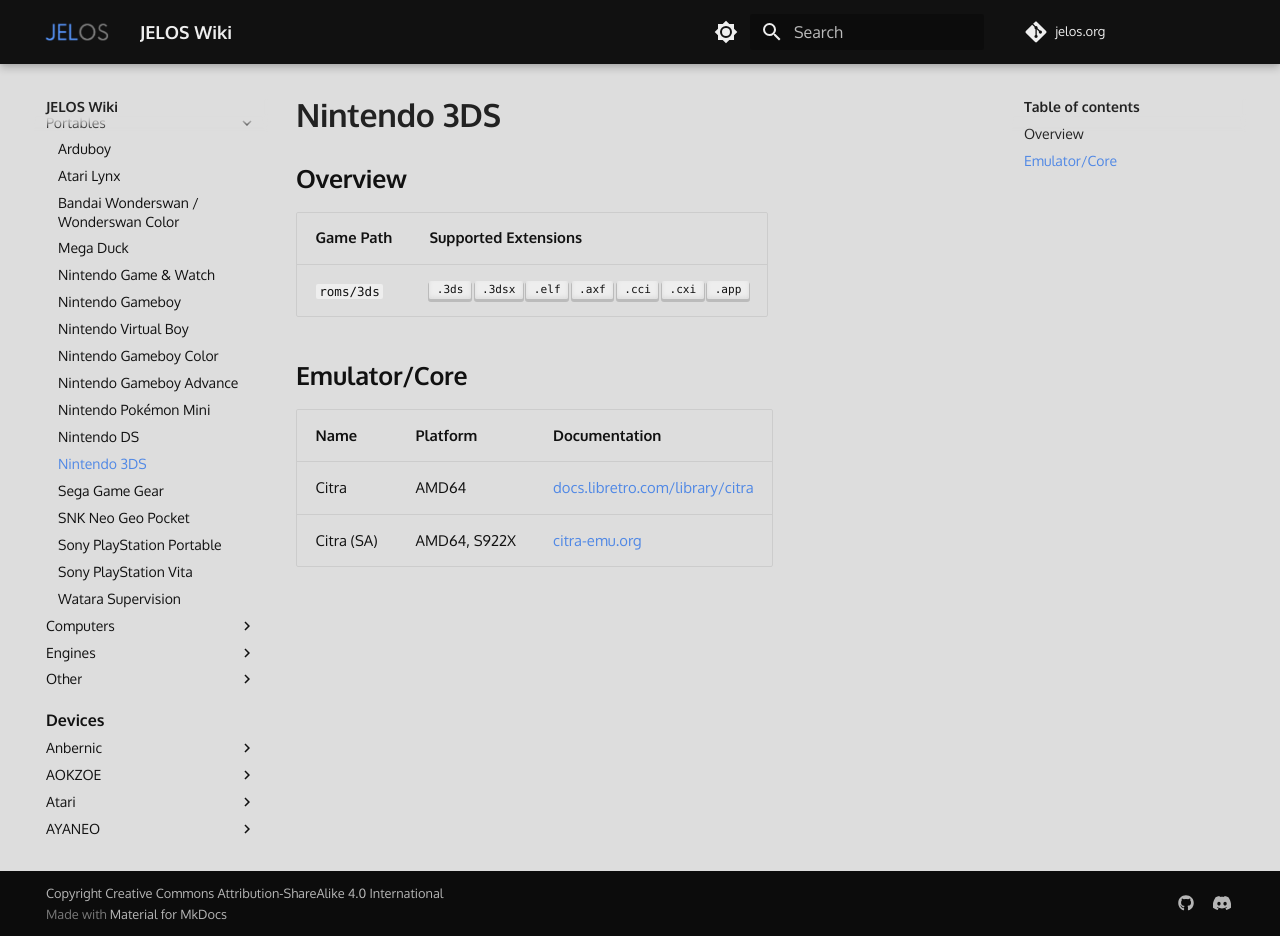
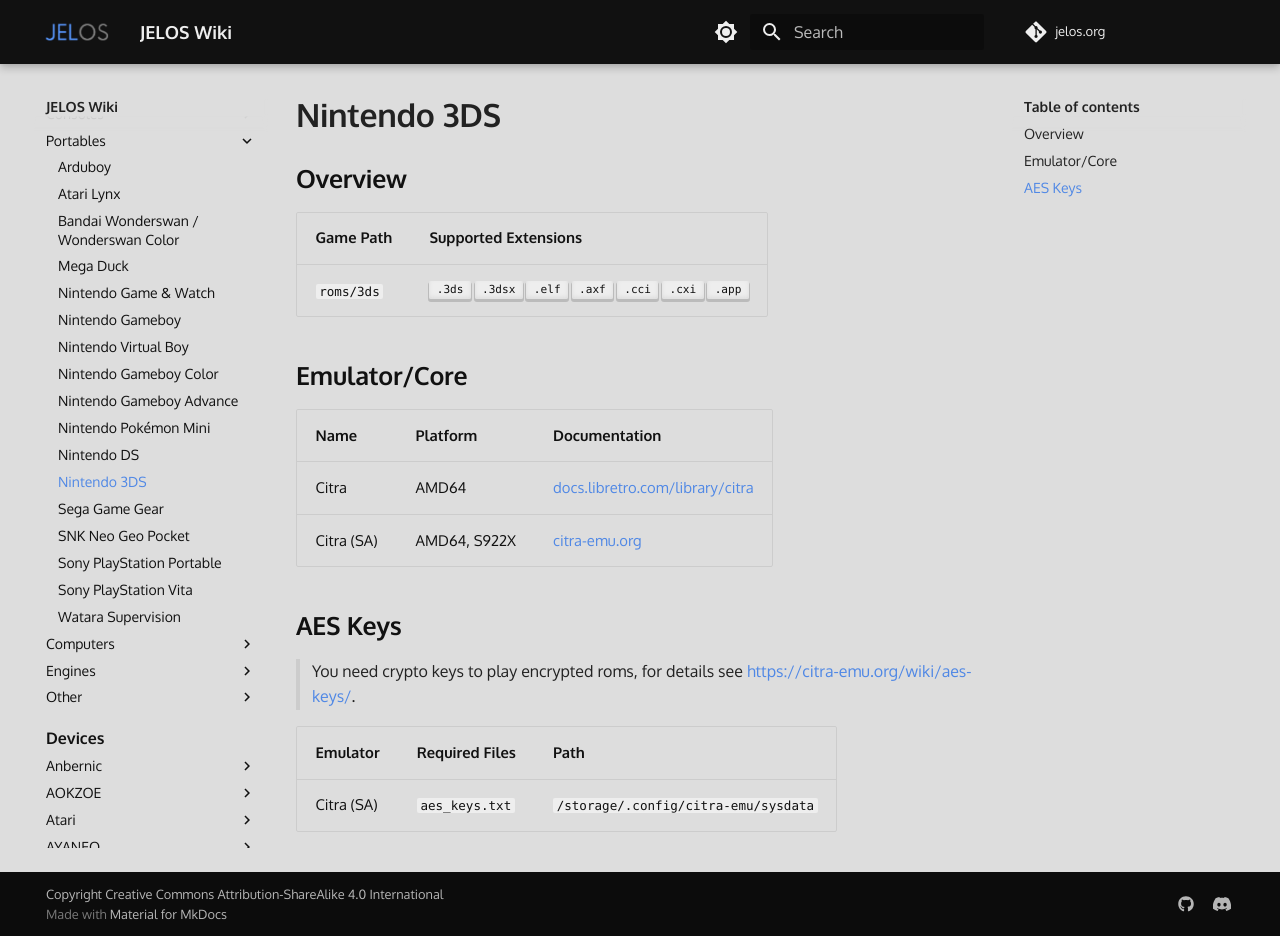
Before and after one commit to wbrawner/jelos.org, an MkDocs documentation site: the page built from docs/systems/3ds.md, in a window 1280 px wide and 936 px high. Built offline with MkDocs 1.6.1 and Material for MkDocs 9.7.7, drawn with Linux system fonts in a browser that asks for light colours; some web fonts are replaced; comment, search, counter and statistics services are not loaded.

Commit message:
Added info on AES keys for system Citra (SA).

```diff
--- a/docs/systems/3ds.md
+++ b/docs/systems/3ds.md
@@ -12,3 +12,11 @@
 | --- | --- | --- |
 | Citra | AMD64 | [docs.libretro.com/library/citra](https://docs.libretro.com/library/citra/) |
 | Citra (SA) | AMD64, S922X | [citra-emu.org](https://citra-emu.org/) |
+
+## AES Keys
+
+> You need crypto keys to play encrypted roms, for details see [https://citra-emu.org/wiki/aes-keys/](https://citra-emu.org/wiki/aes-keys/).
+
+| Emulator | Required Files | Path |
+| --- | --- | --- |
+| Citra (SA) | `aes_keys.txt` | `/storage/.config/citra-emu/sysdata` |
```
